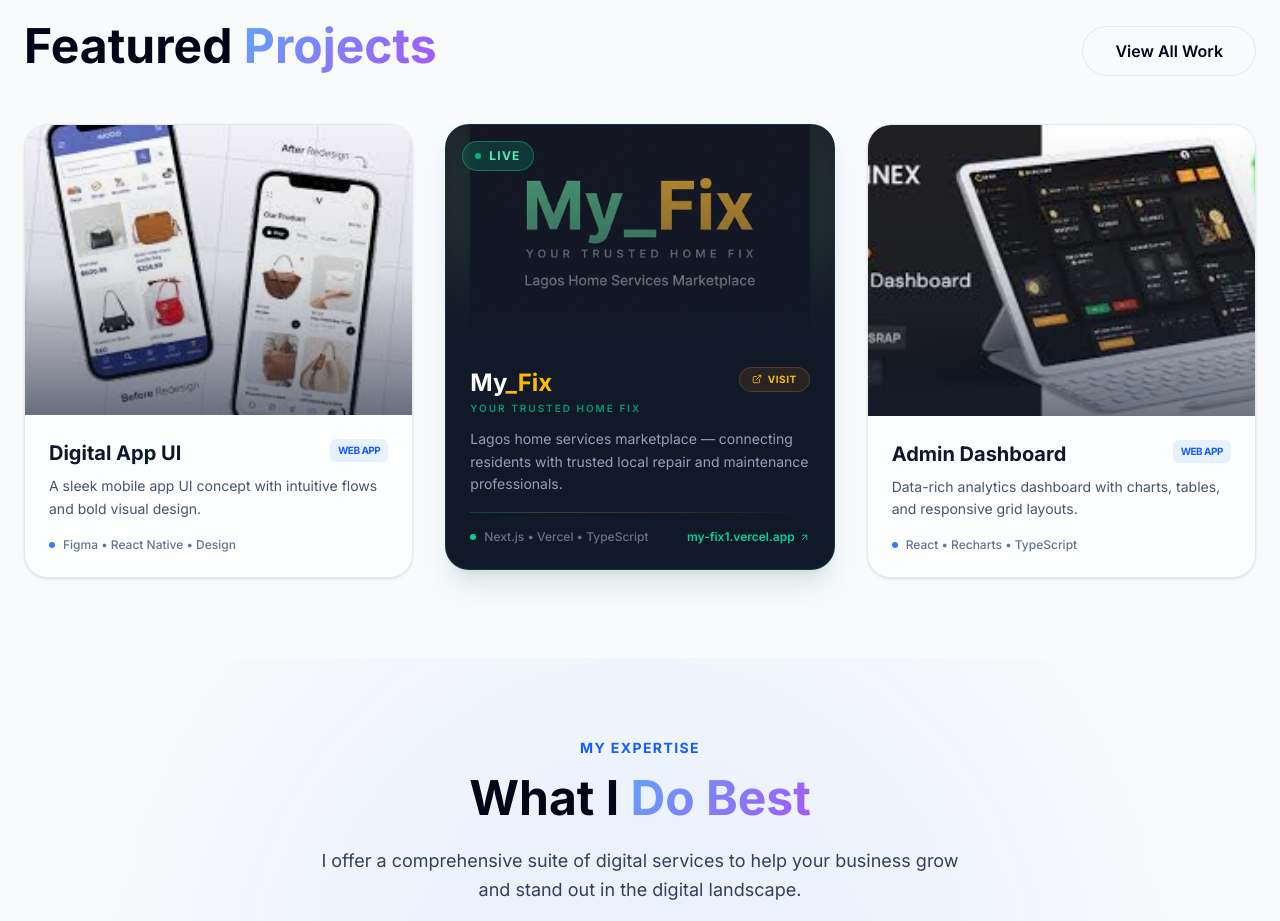
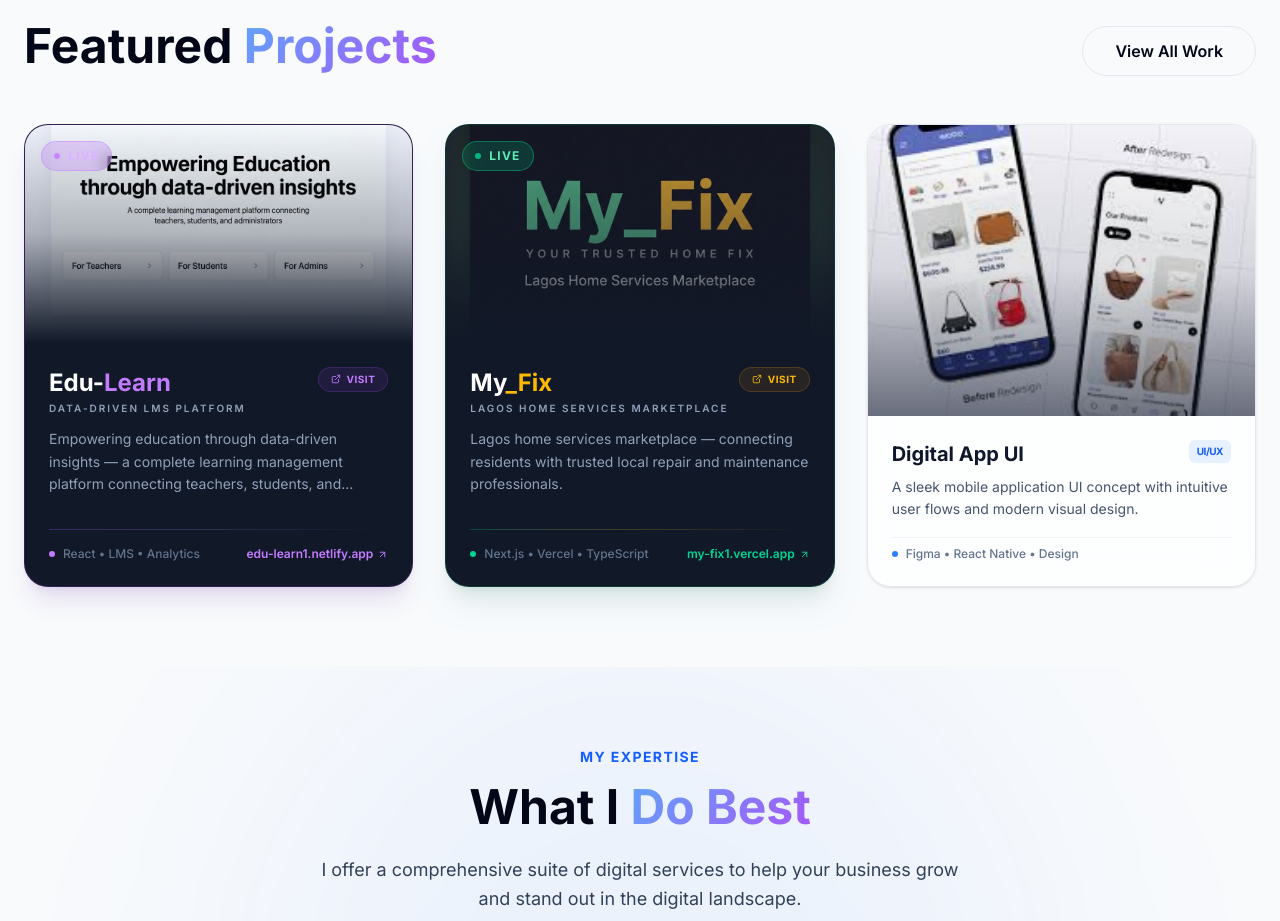
Before and after one commit to Usytech01/my-portfolio, a Next.js app: page / in a window 1280 px wide. Shown: the part 1920-2841 px from the top of the page. Built offline with nearby package versions, Linux system fonts and the light colour scheme.

Commit message:
feat: replace Admin Dashboard with featured Edu-Learn project
- Add custom branded Edu-Learn preview card asset
- Create dedicated purple/indigo featured theme for Edu-Learn with live badge
- Direct click-through to https://edu-learn1.netlify.app/
- Remove Admin Dashboard project card

```diff
--- a/components/common/ProjectCard.tsx
+++ b/components/common/ProjectCard.tsx
@@ -5,24 +5,58 @@
 import { FiExternalLink, FiArrowUpRight } from "react-icons/fi";
 
 /* ─────────────────────────────────────────
-   Featured card — used for highlighted projects (e.g. My_Fix)
+   Featured card — used for highlighted projects (Edu-Learn, My_Fix)
 ───────────────────────────────────────── */
-const FeaturedCard: React.FC<ProjectProps> = ({ image, title, description, tags, href, badge }) => (
+const FeaturedCard: React.FC<ProjectProps> = ({ image, title, description, tags, href, badge }) => {
+  const isEduLearn = title.toLowerCase().includes("edu");
+
+  // Theme styling based on project
+  const theme = isEduLearn
+    ? {
+        border: "border-purple-500/20 hover:border-purple-400/60 shadow-purple-900/10",
+        glow: "group-hover:from-purple-500/20 group-hover:via-indigo-400/10 group-hover:to-purple-500/20",
+        badgeBg: "bg-purple-500/20 border-purple-400/40 text-purple-300",
+        badgeDot: "bg-purple-400",
+        titleHover: "group-hover:text-purple-300",
+        accentText: "text-purple-400",
+        tagDot: "bg-purple-400",
+        subtitle: "Data-Driven LMS Platform",
+        visitBadge: "bg-purple-500/10 border-purple-500/20 text-purple-400",
+        linkText: "text-purple-400 group-hover:text-indigo-300",
+        displayUrl: "edu-learn1.netlify.app",
+        divider: "from-purple-500/30 via-indigo-400/20 to-transparent",
+      }
+    : {
+        border: "border-emerald-500/20 hover:border-emerald-400/60 shadow-emerald-900/10",
+        glow: "group-hover:from-emerald-500/20 group-hover:via-amber-400/10 group-hover:to-emerald-500/20",
+        badgeBg: "bg-emerald-500/20 border-emerald-400/40 text-emerald-300",
+        badgeDot: "bg-emerald-400",
+        titleHover: "group-hover:text-emerald-300",
+        accentText: "text-amber-400",
+        tagDot: "bg-emerald-400",
+        subtitle: "Lagos Home Services Marketplace",
+        visitBadge: "bg-amber-500/10 border-amber-500/20 text-amber-400",
+        linkText: "text-emerald-400 group-hover:text-amber-400",
+        displayUrl: "my-fix1.vercel.app",
+        divider: "from-emerald-500/30 via-amber-400/20 to-transparent",
+      };
+
+  return (
     <Link
       href={href ?? "#"}
       target="_blank"
       rel="noopener noreferrer"
-    className="block group"
+      className="block group h-full"
       aria-label={`View ${title} project`}
     >
       <motion.div
         whileHover={{ y: -8 }}
-      className="relative rounded-3xl overflow-hidden border border-emerald-500/20 hover:border-emerald-400/60 transition-all duration-500 shadow-xl shadow-emerald-900/10 bg-[#111827]"
+        className={`relative rounded-3xl overflow-hidden border ${theme.border} transition-all duration-500 shadow-xl bg-[#111827] flex flex-col h-full`}
       >
         {/* Glow ring on hover */}
-      <div className="absolute -inset-px rounded-3xl bg-gradient-to-br from-emerald-500/0 via-amber-400/0 to-emerald-500/0 group-hover:from-emerald-500/20 group-hover:via-amber-400/10 group-hover:to-emerald-500/20 transition-all duration-700 pointer-events-none z-10" />
+        <div className={`absolute -inset-px rounded-3xl bg-gradient-to-br from-transparent via-transparent to-transparent ${theme.glow} transition-all duration-700 pointer-events-none z-10`} />
 
-      {/* Image */}
+        {/* Image Container */}
         <div className="relative aspect-[16/9] overflow-hidden">
           <Image
             src={image}
@@ -37,68 +71,81 @@
 
           {/* LIVE pulse badge */}
           {badge && (
-          <div className="absolute top-4 left-4 flex items-center gap-2 bg-emerald-500/20 backdrop-blur-sm border border-emerald-400/40 text-emerald-300 text-xs font-bold tracking-widest uppercase px-3 py-1.5 rounded-full">
-            <span className="w-1.5 h-1.5 rounded-full bg-emerald-400 animate-pulse" />
+            <div className={`absolute top-4 left-4 flex items-center gap-2 backdrop-blur-sm border ${theme.badgeBg} text-xs font-bold tracking-widest uppercase px-3 py-1.5 rounded-full z-20`}>
+              <span className={`w-1.5 h-1.5 rounded-full ${theme.badgeDot} animate-pulse`} />
               {badge}
             </div>
           )}
 
           {/* Arrow icon top-right on hover */}
-        <div className="absolute top-4 right-4 opacity-0 group-hover:opacity-100 transition-all duration-300 -translate-y-1 group-hover:translate-y-0">
-          <div className="bg-white/10 backdrop-blur-md border border-white/20 rounded-full p-2 text-white">
-            <FiArrowUpRight size={16} />
+          <div className="absolute top-4 right-4 opacity-0 group-hover:opacity-100 transition-all duration-300 -translate-y-1 group-hover:translate-y-0 z-20">
+            <div className="bg-white/10 backdrop-blur-md border border-white/20 rounded-full p-2.5 text-white shadow-lg">
+              <FiArrowUpRight size={18} />
             </div>
           </div>
         </div>
 
         {/* Content */}
-      <div className="p-6 relative z-20">
+        <div className="p-6 relative z-20 flex flex-col flex-grow justify-between">
+          <div>
             {/* Title row */}
             <div className="flex items-start justify-between mb-3">
               <div>
-            <h3 className="text-2xl font-bold text-white group-hover:text-emerald-300 transition-colors duration-300">
-              My<span className="text-amber-400">_Fix</span>
+                <h3 className={`text-2xl font-bold text-white ${theme.titleHover} transition-colors duration-300`}>
+                  {isEduLearn ? (
+                    <>
+                      Edu-<span className={theme.accentText}>Learn</span>
+                    </>
+                  ) : (
+                    <>
+                      My<span className={theme.accentText}>_Fix</span>
+                    </>
+                  )}
                 </h3>
-            <p className="text-emerald-500/80 text-[10px] tracking-[0.2em] uppercase font-semibold mt-0.5">
-              Your Trusted Home Fix
+                <p className="text-slate-400 text-[10px] tracking-[0.2em] uppercase font-semibold mt-0.5">
+                  {theme.subtitle}
                 </p>
               </div>
-          <div className="flex items-center gap-1.5 bg-amber-500/10 border border-amber-500/20 text-amber-400 text-[10px] px-3 py-1 rounded-full font-bold tracking-wider uppercase">
+              <div className={`flex items-center gap-1.5 border ${theme.visitBadge} text-[10px] px-3 py-1 rounded-full font-bold tracking-wider uppercase`}>
                 <FiExternalLink size={10} />
                 Visit
               </div>
             </div>
 
-        <p className="text-slate-400 text-sm mb-4 leading-relaxed">
+            <p className="text-slate-400 text-sm mb-4 leading-relaxed line-clamp-3">
               {description}
             </p>
+          </div>
 
+          <div>
             {/* Divider */}
-        <div className="h-px bg-gradient-to-r from-emerald-500/30 via-amber-400/20 to-transparent mb-4" />
+            <div className={`h-px bg-gradient-to-r ${theme.divider} mb-4`} />
 
             {/* Tags + CTA */}
             <div className="flex items-center justify-between">
               <div className="flex items-center gap-2">
-            <span className="w-1.5 h-1.5 rounded-full bg-emerald-400" />
+                <span className={`w-1.5 h-1.5 rounded-full ${theme.tagDot}`} />
                 <span className="text-xs text-slate-500 font-medium">{tags}</span>
               </div>
-          <span className="text-xs font-semibold text-emerald-400 group-hover:text-amber-400 transition-colors flex items-center gap-1">
-            my-fix1.vercel.app <FiArrowUpRight size={11} />
+              <span className={`text-xs font-semibold ${theme.linkText} transition-colors flex items-center gap-1`}>
+                {theme.displayUrl} <FiArrowUpRight size={11} />
               </span>
+            </div>
           </div>
         </div>
       </motion.div>
     </Link>
   );
+};
 
 /* ─────────────────────────────────────────
-   Standard card — for all other projects
+   Standard card — for non-featured projects
 ───────────────────────────────────────── */
 const StandardCard: React.FC<ProjectProps> = ({ image, title, description, tags, href, badge }) => {
   const card = (
     <motion.div
       whileHover={{ y: -10 }}
-      className="group relative bg-white/70 dark:bg-slate-900/50 backdrop-blur-xl rounded-3xl overflow-hidden border border-slate-200 dark:border-white/5 hover:border-blue-500/30 transition-all duration-500 shadow-sm dark:shadow-none cursor-pointer"
+      className="group relative bg-white/70 dark:bg-slate-900/50 backdrop-blur-xl rounded-3xl overflow-hidden border border-slate-200 dark:border-white/5 hover:border-blue-500/30 transition-all duration-500 shadow-sm dark:shadow-none cursor-pointer flex flex-col h-full"
     >
       <div className="relative aspect-[4/3] overflow-hidden">
         <Image
@@ -115,13 +162,14 @@
           <div className="absolute top-4 right-4 opacity-0 group-hover:opacity-100 transition-all duration-300 translate-y-1 group-hover:translate-y-0">
             <div className="bg-white/20 backdrop-blur-md border border-white/30 rounded-full px-3 py-1.5 flex items-center gap-1.5 text-white text-xs font-semibold">
               <FiExternalLink size={11} />
-              View Live
+              View Project
             </div>
           </div>
         )}
       </div>
 
-      <div className="p-6 relative z-10">
+      <div className="p-6 relative z-10 flex flex-col flex-grow justify-between">
+        <div>
           <div className="flex justify-between items-start mb-2">
             <h3 className="text-xl font-bold text-slate-900 dark:text-white group-hover:text-blue-600 dark:group-hover:text-blue-400 transition-colors">
               {title}
@@ -134,7 +182,9 @@
           <p className="text-slate-600 dark:text-gray-400 text-sm mb-4 leading-relaxed line-clamp-2">
             {description ?? "Modern user interface design with high performance and smooth user experience."}
           </p>
-        <div className="flex items-center gap-2">
+        </div>
+
+        <div className="flex items-center gap-2 pt-2 border-t border-slate-200/50 dark:border-white/5">
           <span className="w-1.5 h-1.5 rounded-full bg-blue-500" />
           <span className="text-xs text-slate-500 dark:text-gray-500 font-medium">
             {tags ?? "React • Next.js • Tailwind"}
@@ -146,7 +196,7 @@
 
   if (href) {
     return (
-      <Link href={href} target="_blank" rel="noopener noreferrer" className="block">
+      <Link href={href} target="_blank" rel="noopener noreferrer" className="block h-full">
         {card}
       </Link>
     );
--- a/components/layouts/Project.tsx
+++ b/components/layouts/Project.tsx
@@ -5,12 +5,13 @@
 const Project: React.FC = () => {
   const projects = [
     {
-      image: "/assets/p1.jpg",
-      title: "Digital App UI",
-      description: "A sleek mobile app UI concept with intuitive flows and bold visual design.",
-      tags: "Figma • React Native • Design",
+      image: "/assets/edulearn-preview.png",
+      title: "Edu-Learn",
+      description: "Empowering education through data-driven insights — a complete learning management platform connecting teachers, students, and administrators.",
+      tags: "React • LMS • Analytics",
       href: "https://edu-learn1.netlify.app/",
-      badge: "Web App"
+      badge: "Live",
+      featured: true
     },
     {
       image: "/assets/myfix-preview.png",
@@ -22,12 +23,13 @@
       featured: true
     },
     {
-      image: "/assets/p2.jpg",
-      title: "Admin Dashboard",
-      description: "Data-rich analytics dashboard with charts, tables, and responsive grid layouts.",
-      tags: "React • Recharts • TypeScript",
-      href: "https://github.com/Usytech01",
-      badge: "Web App"
+      image: "/assets/p1.jpg",
+      title: "Digital App UI",
+      description: "A sleek mobile application UI concept with intuitive user flows and modern visual design.",
+      tags: "Figma • React Native • Design",
+      href: "https://edu-learn1.netlify.app/",
+      badge: "UI/UX",
+      featured: false
     },
   ];
 
@@ -44,7 +46,6 @@
             <h2 className="text-4xl md:text-5xl font-bold text-foreground leading-tight">
               Featured <span className="text-gradient">Projects</span>
             </h2>
-
           </motion.div>
 
           <motion.button
@@ -54,17 +55,17 @@
           >
             View All Work
           </motion.button>
-
         </div>
 
-        <div className="grid md:grid-cols-2 lg:grid-cols-3 gap-8">
+        <div className="grid md:grid-cols-2 lg:grid-cols-3 gap-8 items-stretch">
           {projects.map((project, index) => (
             <motion.div
-              key={index}
+              key={project.title}
               initial={{ opacity: 0, y: 30 }}
               whileInView={{ opacity: 1, y: 0 }}
               viewport={{ once: true }}
               transition={{ delay: index * 0.1 }}
+              className="h-full"
             >
               <ProjectCard
                 image={project.image}
```
Also changed, not shown: public/assets/edulearn-preview.png (added). Lines whose indentation alone changed are shown as unchanged.
